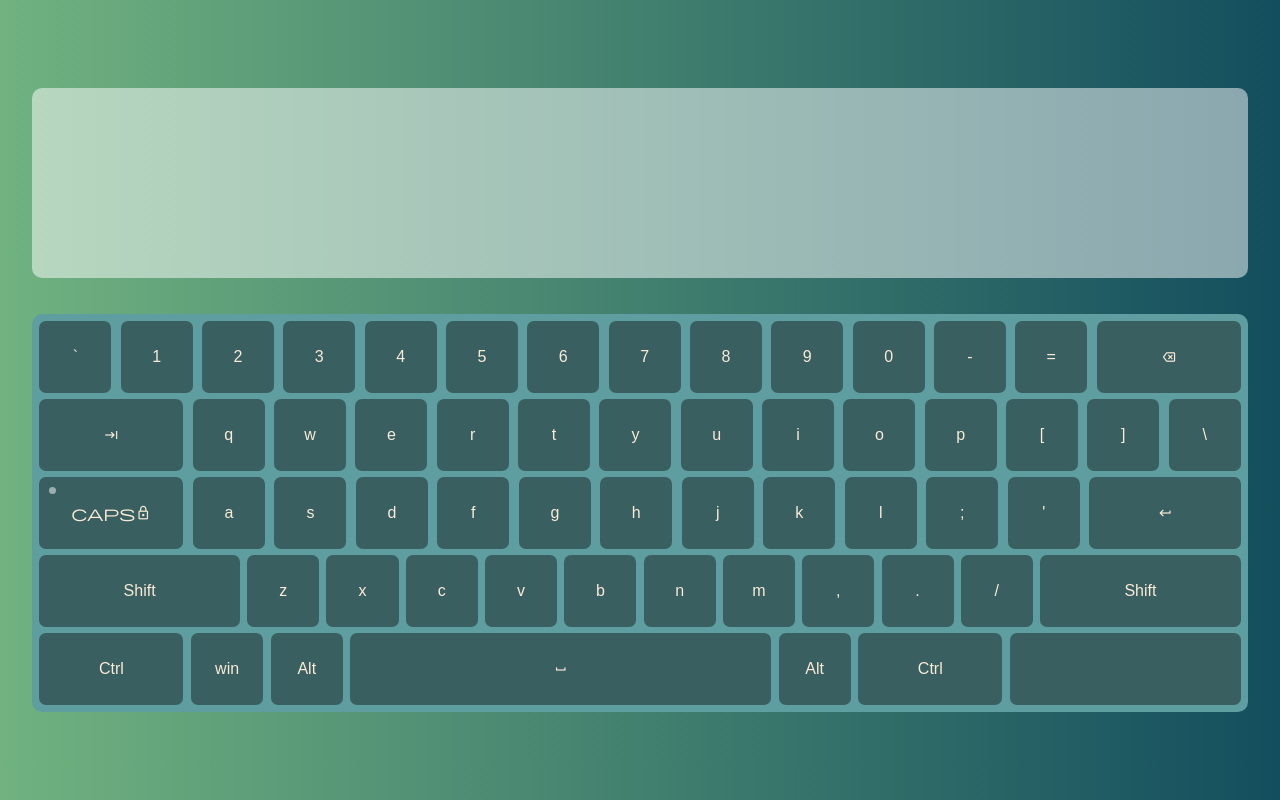
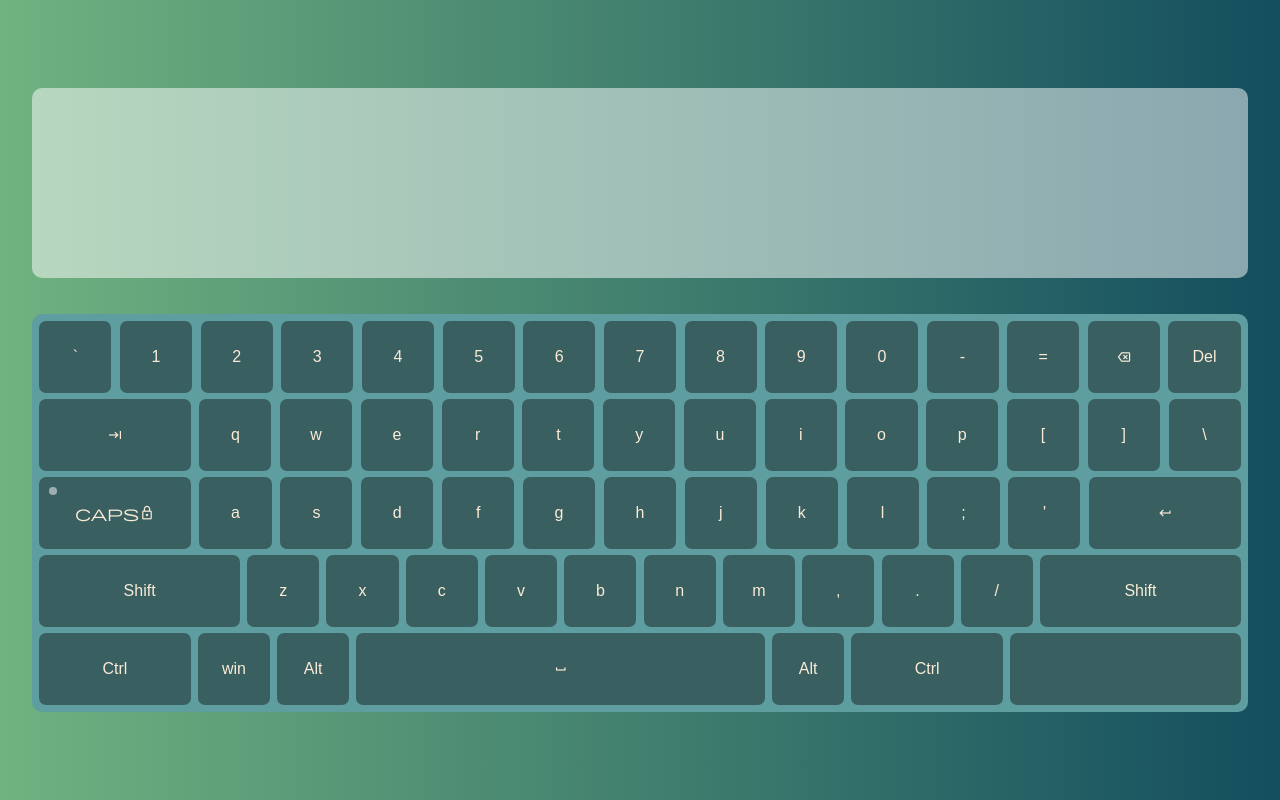
Before and after one commit to LilithPrimary/virtual-keyboard, a website built with webpack: page src/index.html in a window 1280 px wide. Built offline with nearby package versions, Linux system fonts and the light colour scheme.

Commit message:
feat: add delete button

```diff
--- a/src/index.js
+++ b/src/index.js
@@ -26,8 +26,7 @@ class KeyboardButton {
                 this.button.classList.add("key__wide");
                 break;
             case "backspace":
-                this.button.classList.add("key__wide", "material-symbols-outlined");
-                this.value = this.value.substring(0, this.value.length - 1);
+                this.button.classList.add("material-symbols-outlined");
                 break;
             case "keyboard_tab":
                 this.button.classList.add("key__wide", "material-symbols-outlined");
@@ -115,6 +114,7 @@ class KeyboardButton {
                     e.preventDefault();
                     this.button.classList.add("active");
                 }
+                if (e.code === "CapsLock") this._capsLock();
         })
         document.addEventListener("keyup", (e) => {
                 if (e.code === this.name.id) {
--- a/src/script/buttons.js
+++ b/src/script/buttons.js
@@ -152,6 +152,17 @@ const buttons = [
             high: "backspace"
         },
         id: "Backspace",
+    },
+    {
+        en: {
+            low: "Del",
+            high: "Del"
+        },
+        ru: {
+            low: "Del",
+            high: "Del"
+        },
+        id: "Del",
     },
     {
         en: {
--- a/src/styles/main.scss
+++ b/src/styles/main.scss
@@ -88,9 +88,9 @@ body {
     }
 }
 .key__wide {
-    width: 12%;
+    width: 12.6%;
     &:active, &.active {
-        width: 11.5%;
+        width: 12.1%;
     }
 }
 .key__shift {
@@ -100,9 +100,9 @@ body {
     }
 }
 .key__space {
-    width: 35%;
+    width: 34%;
     &:active, &.active {
-        width: 34.5%;
+        width: 33.5%;
     }
 }
 .key__enter {
```
